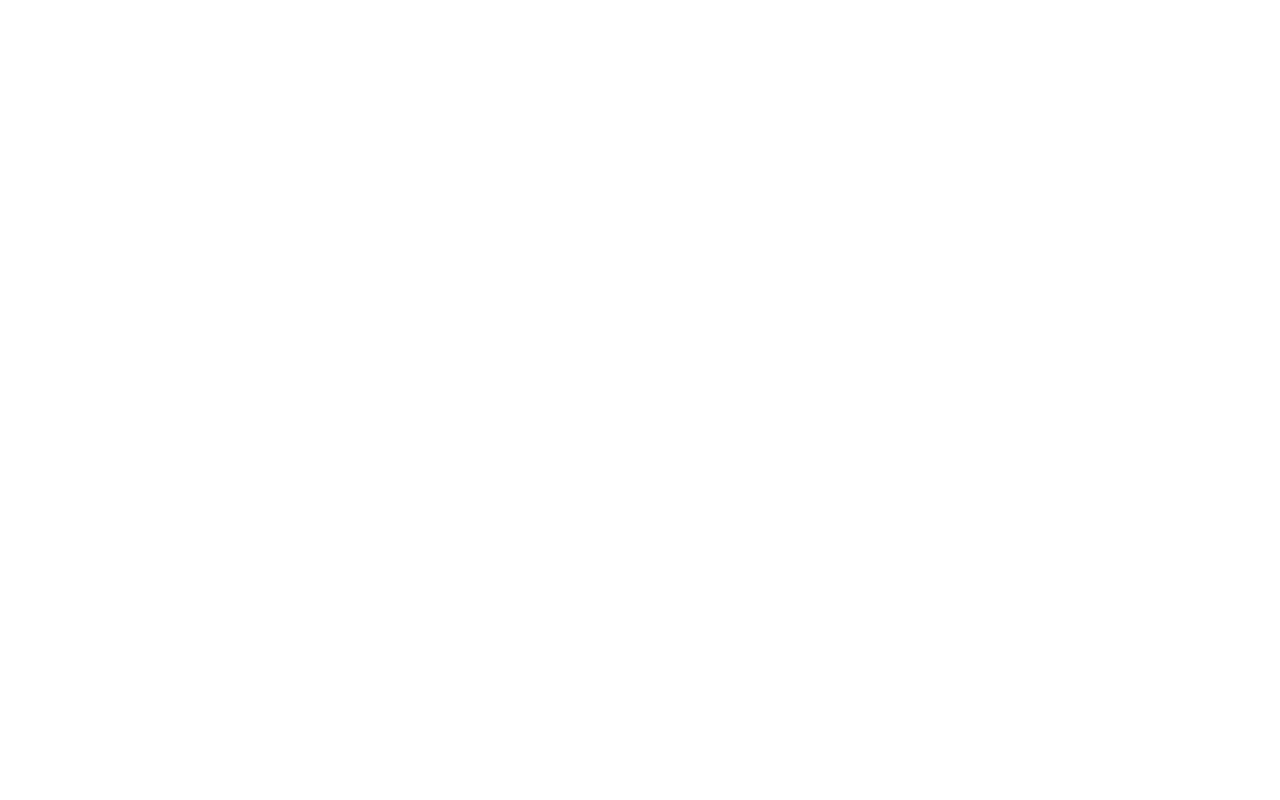
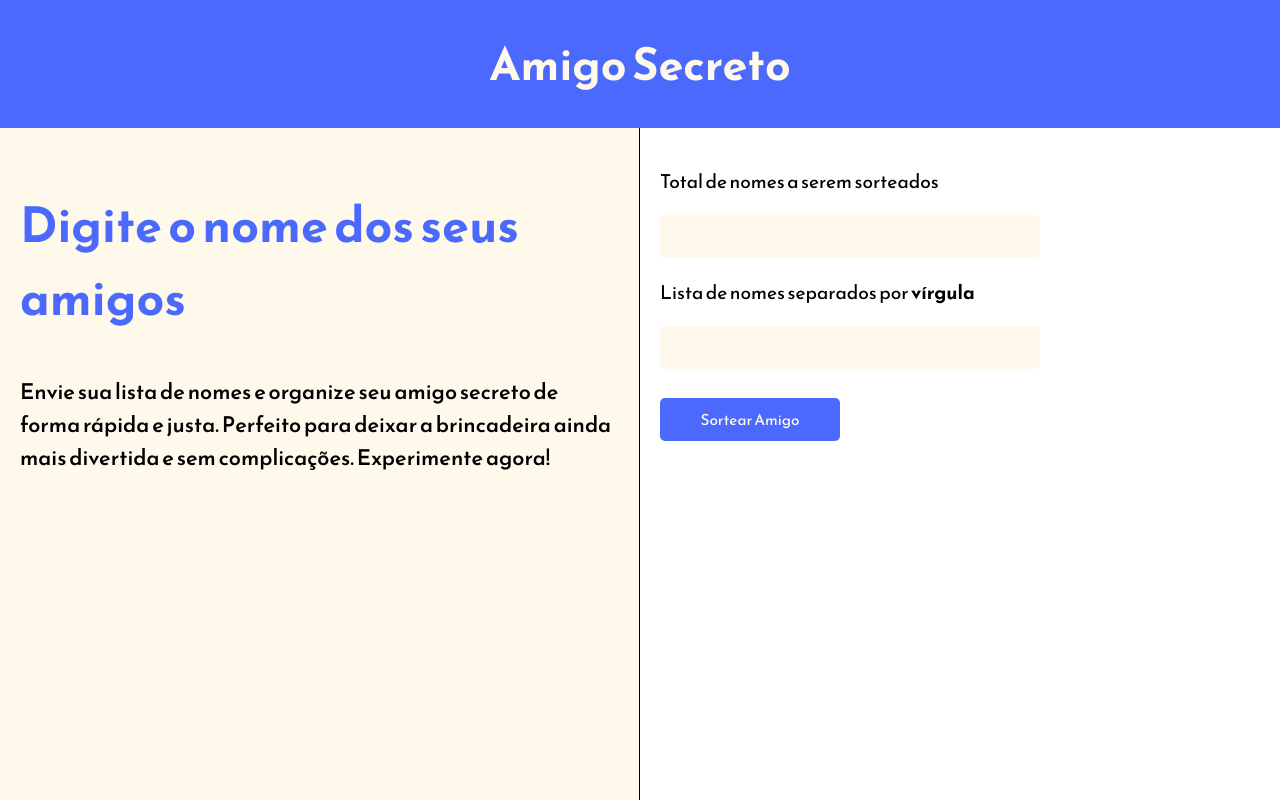
Before and after one commit to L-Boidheach/OracleOne, a plain HTML site: page AmigoSecreto/index.html in a window 1280 px wide. Drawn offline with Linux system fonts and the light colour scheme.

Commit message:
HTML e CSS criados

```diff
--- a/AmigoSecreto/index.html
+++ b/AmigoSecreto/index.html
@@ -1,11 +1,28 @@
 <!DOCTYPE html>
-<html lang="en">
+<html lang="pt-br">
 <head>
     <meta charset="UTF-8">
     <meta name="viewport" content="width=device-width, initial-scale=1.0">
-    <title>Document</title>
+    <title>Amigo Secreto</title>
+    <link rel="stylesheet" href="style/style.css">
 </head>
 <body>
-
+    <header>
+        <h1>Amigo Secreto</h1>
+    </header>
+    <main>
+        <div id="left">
+            <h2>Digite o nome dos seus amigos</h2>
+            <p>Envie sua lista de nomes e organize seu amigo secreto de forma rápida e justa. Perfeito para deixar a brincadeira ainda mais divertida e sem complicações. Experimente agora!</p>
+        </div>
+        <div id="right">
+            <p id="fstp">Total de nomes a serem sorteados</p> <input type="number" name="txtnum" id="txtnum">
+            <p>Lista de nomes separados por <strong>vírgula</strong></p>
+            <input type="text" name="txtnames" id="txtnames">
+            <br>
+            <button id="main_btn" onclick="MainBtn()">Sortear Amigo</button>
+            <div id="res"></div>
+        </div>
+    </main>
 </body>
 </html>
--- /dev/null
+++ b/AmigoSecreto/style/style.css
@@ -0,0 +1,98 @@
+@import url('https://fonts.googleapis.com/css2?family=Reem+Kufi:wght@400..700&display=swap');
+
+*{
+    font-family: 'Reem Kufi', serif;
+}
+
+html, body {
+    height: 100%;
+    margin: 0;
+    overflow: hidden;
+}
+
+header {
+    background-color: #4B69FC;
+    padding: 30px;
+    box-sizing: border-box;
+}
+
+header h1 {
+    color: #FFF9EB;
+    text-align: center;
+    font-size: clamp(24px, 6vw, 45px);
+    margin: 0;
+}
+
+main {
+    display: flex;
+    height: calc(100% - 60px);
+    width: 100%;
+    box-sizing: border-box;
+}
+
+#left {
+    width: 50%;
+    height: 100%;
+    padding: 20px;
+    background-color: #FFF9EB;
+    box-sizing: border-box;
+    border-right: 1px solid black;
+}
+
+#left h2 {
+
+    color: #4B69FC;
+    font-size: 3.8vw;
+}
+
+#left p {
+    margin-top: 15px;
+    font-size: 1.7vw;
+    font-weight: 500;
+}
+
+#right {
+    width: 50%;
+    height: 100%;
+    box-sizing: border-box;
+    padding: 20px;
+    display: flex;
+    flex-direction: column;
+    font-size: 1.5vw;
+}
+
+#right #txtnum{
+    width: 60%;
+    padding: 10px;
+    background-color: #FFF9EB;
+    border: none;
+    font-size: 1.2vw;
+    border-radius: 5px;
+}
+
+#right #txtnames{
+    width: 60%;
+    padding: 10px;
+    background-color: #FFF9EB;
+    border: none;
+    font-size: 1.2vw;
+    border-radius: 5px;
+}
+
+#right #main_btn{
+    width: 30%;
+    padding: 10px;
+    background-color: #4B69FC;
+    color: #FFF9EB;
+    border: none;
+    font-size: 1.2vw;
+    border-radius: 5px;
+}
+
+#right #main_btn:hover{
+    background-color: #3f57d4;
+}
+
+#right #fstp {
+    width: 100%;
+}
```
